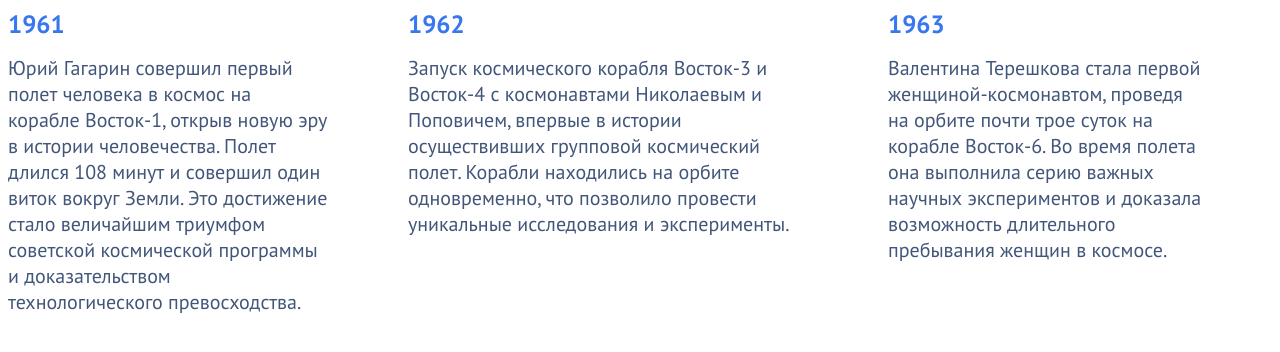
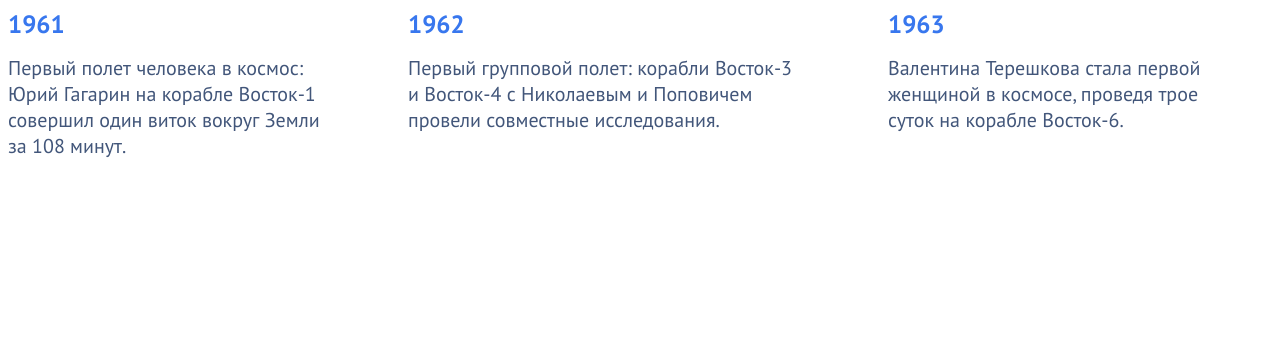
Before and after one commit to nikitaChandler01/circle-spinning, a React (Create React App) app: page / in a window 1280 px wide. Shown: the top 352 px of the page. Built offline with nearby package versions, Linux system fonts and the light colour scheme.

Commit message:
refactor: обновлены моковые данные

```diff
--- a/src/shared/mocks/EventsMocks.ts
+++ b/src/shared/mocks/EventsMocks.ts
@@ -12,167 +12,139 @@ export const EVENTS_MOCKS: EventsMock = {
     {
       year: 1961,
       eventDesc:
-        'Юрий Гагарин совершил первый полет человека в космос на корабле Восток-1, открыв новую эру в истории человечества. Полет длился 108 минут и совершил один виток вокруг Земли. Это достижение стало величайшим триумфом советской космической программы и доказательством технологического превосходства.',
+        'Первый полет человека в космос: Юрий Гагарин на корабле Восток-1 совершил один виток вокруг Земли за 108 минут.',
     },
     {
       year: 1962,
       eventDesc:
-        'Запуск космического корабля Восток-3 и Восток-4 с космонавтами Николаевым и Поповичем, впервые в истории осуществивших групповой космический полет. Корабли находились на орбите одновременно, что позволило провести уникальные исследования и эксперименты.',
+        'Первый групповой полет: корабли Восток-3 и Восток-4 с Николаевым и Поповичем провели совместные исследования.',
     },
     {
       year: 1963,
-      eventDesc:
-        'Валентина Терешкова стала первой женщиной-космонавтом, проведя на орбите почти трое суток на корабле Восток-6. Во время полета она выполнила серию важных научных экспериментов и доказала возможность длительного пребывания женщин в космосе.',
+      eventDesc: 'Валентина Терешкова стала первой женщиной в космосе, проведя трое суток на корабле Восток-6.',
     },
     {
       year: 1965,
       eventDesc:
-        'Алексей Леонов совершил первый в истории выход человека в открытый космос во время миссии Восход-2. Пробыв за бортом корабля 12 минут и 9 секунд, он провел ряд экспериментов и доказал возможность работы человека в условиях открытого космоса.',
+        'Алексей Леонов совершил первый в истории выход в открытый космос, проведя за бортом Восхода-2 12 минут.',
     },
     {
       year: 1967,
-      eventDesc:
-        'Запуск первого искусственного спутника Венеры - Венера-4, который впервые в истории передал данные об атмосфере другой планеты. Аппарат совершил первое прямое исследование атмосферы Венеры, измерив ее температуру, давление и состав.',
+      eventDesc: 'Венера-4 впервые передал данные об атмосфере другой планеты, исследовав температуру и состав Венеры.',
     },
     {
       year: 1969,
-      eventDesc:
-        'Успешные испытания первой многоместной космической станции Салют, определившей будущее космической программы. Станция была оснащена новейшим научным оборудованием и стала прототипом для всех последующих орбитальных станций.',
+      eventDesc: 'Испытания станции Салют с новейшим оборудованием открыли путь к созданию орбитальных станций.',
     },
   ],
   2: [
     {
       year: 1971,
-      eventDesc:
-        'Запуск первой орбитальной станции Салют-1, положившей начало эре долговременных космических станций. Станция стала первой в мире, предназначенной для длительного пребывания человека на орбите и проведения научных экспериментов.',
+      eventDesc: 'Запуск Салют-1 открыл эру долговременных орбитальных станций для научных исследований в космосе.',
     },
     {
       year: 1973,
-      eventDesc:
-        'Успешная посадка аппарата Луна-21 с луноходом Луноход-2, исследовавшим поверхность спутника Земли. Луноход-2 проехал по поверхности Луны более 37 километров, передав на Землю тысячи снимков и данных о лунном грунте.',
+      eventDesc: 'Луноход-2 проехал 37 км по поверхности Луны, собрав тысячи снимков и данных о лунном грунте.',
     },
     {
       year: 1975,
-      eventDesc:
-        'Историческая стыковка кораблей Союз и Аполлон, ставшая символом международного сотрудничества в космосе. Эта миссия продемонстрировала возможность совместной работы космических агентств разных стран и стала предшественником будущих международных проектов.',
+      eventDesc: 'Стыковка Союз-Аполлон стала символом международного сотрудничества в космосе между СССР и США.',
     },
     {
       year: 1977,
-      eventDesc:
-        'Запуск орбитальной станции Салют-6, на которой впервые были проведены длительные международные экспедиции. Станция стала площадкой для совместных исследований космонавтов из разных стран и укрепила международное сотрудничество в космосе.',
+      eventDesc: 'На станции Салют-6 впервые проведены длительные международные экспедиции космонавтов разных стран.',
     },
     {
       year: 1979,
-      eventDesc:
-        'Первый успешный запуск ракеты-носителя Протон-К с улучшенными характеристиками вывода грузов на орбиту. Эта ракета-носитель стала основным средством доставки грузов на орбиту в последующие годы и положила начало новой эре в космонавтике.',
+      eventDesc: 'Запуск улучшенной ракеты Протон-К положил начало новой эре в доставке грузов на орбиту.',
     },
   ],
   3: [
     {
       year: 1981,
-      eventDesc:
-        'Начало эксплуатации новой орбитальной станции Салют-7, ставшей платформой для уникальных научных экспериментов. Станция была оснащена современными лабораториями и оборудованием для проведения исследований в условиях невесомости.',
+      eventDesc: 'Салют-7 стал новой платформой для научных экспериментов с современными лабораториями в невесомости.',
     },
     {
       year: 1984,
-      eventDesc:
-        'Светлана Савицкая стала первой женщиной, совершившей выход в открытый космос во время миссии на Салют-7. Она провела за бортом станции 3 часа и 35 минут, выполняя научные эксперименты и демонстрируя возможности женщин в космонавтике.',
+      eventDesc: 'Светлана Савицкая - первая женщина в открытом космосе, провела за бортом Салюта-7 более 3 часов.',
     },
     {
       year: 1986,
-      eventDesc:
-        'Запуск базового модуля орбитальной станции Мир, ознаменовавший начало новой эры космических исследований. Станция Мир стала первой в мире многоразовой орбитальной станцией и использовалась для проведения долгосрочных научных экспериментов.',
+      eventDesc: 'Запуск станции Мир открыл эру долгосрочных орбитальных исследований в космосе.',
     },
     {
       year: 1988,
-      eventDesc:
-        'Первый полет космического корабля Буран - уникального многоразового орбитального корабля СССР. Полет прошел в автоматическом режиме и продемонстрировал высокую точность посадки и возможность многократного использования корабля.',
+      eventDesc: 'Первый автоматический полет Бурана показал возможность точной посадки многоразового корабля.',
     },
     {
       year: 1990,
-      eventDesc:
-        'Японский журналист Тоёхиро Акияма стал первым коммерческим космическим туристом на станции Мир. Его полет открыл новую эру в космическом туризме и продемонстрировал возможности сотрудничества между государственными и частными космическими программами.',
+      eventDesc: 'Японский журналист Тоёхиро Акияма стал первым коммерческим космонавтом на станции Мир.',
     },
   ],
   4: [
     {
       year: 1991,
-      eventDesc:
-        'Начало коммерческих запусков спутников с космодрома Байконур, открывших новую страницу в истории космонавтики. Эти запуски положили начало развитию коммерческого космического сектора в России и увеличению числа стран, имеющих доступ к космосу.',
+      eventDesc: 'Начало коммерческих запусков с Байконура открыло доступ в космос для многих стран.',
     },
     {
       year: 1994,
-      eventDesc:
-        'Российский космонавт Валерий Поляков установил рекорд длительности космического полета - 437 суток на станции Мир. Его миссия позволила получить уникальные данные о влиянии длительного пребывания в космосе на организм человека.',
+      eventDesc: 'Валерий Поляков установил рекорд пребывания в космосе - 437 суток на станции Мир.',
     },
     {
       year: 1996,
-      eventDesc:
-        'Успешная стыковка американского шаттла Атлантис со станцией Мир, начало программы Мир-Шаттл. Эта программа стала символом сотрудничества между Россией и США в космосе и открыла новые возможности для научных исследований.',
+      eventDesc: 'Стыковка Атлантиса с Миром начала программу сотрудничества России и США в космосе.',
     },
     {
       year: 1998,
-      eventDesc:
-        'Запуск первого модуля МКС - Заря, построенного в России, положивший начало крупнейшему международному проекту. МКС стала новой платформой для международного сотрудничества в космосе и проведения научных исследований.',
+      eventDesc: 'Запуск российского модуля Заря положил начало строительству Международной космической станции.',
     },
     {
       year: 2000,
-      eventDesc:
-        'Начало постоянного присутствия человека на МКС с прибытием первого долговременного экипажа. Это событие ознаменовало новую эру в освоении космоса и открыло возможности для проведения долгосрочных научных исследований.',
+      eventDesc: 'Прибытие первого постоянного экипажа на МКС начало эру непрерывного присутствия людей в космосе.',
     },
   ],
   5: [
     {
       year: 2001,
-      eventDesc:
-        'Первый космический турист Деннис Тито совершил полет на МКС, открыв эру коммерческого космического туризма. Его полет продлился почти 8 дней, за которые он провел ряд научных экспериментов и стал первым частным гражданином, посетившим космос.',
+      eventDesc: 'Деннис Тито открыл эру космического туризма, проведя 8 дней на МКС как первый частный космонавт.',
     },
     {
       year: 2003,
-      eventDesc:
-        'Запуск европейского марсианского зонда Mars Express с российским посадочным модулем Бигль-2. Эта миссия стала первой в мире попыткой посадки на Марс аппарата с европейским флагом и открыла новую страницу в исследовании Красной планеты.',
+      eventDesc: 'Запуск Mars Express с модулем Бигль-2 стал первой европейской попыткой исследования Марса.',
     },
     {
       year: 2006,
-      eventDesc:
-        'Запуск первого российского спутника системы ГЛОНАСС нового поколения для глобальной навигации. Спутник обеспечил высокую точность определения координат и стал основой для создания глобальной навигационной системы России.',
+      eventDesc: 'Запуск спутника ГЛОНАСС нового поколения заложил основу российской навигационной системы.',
     },
     {
       year: 2008,
-      eventDesc:
-        'Присоединение к МКС европейского научного модуля Колумбус, расширившего возможности станции. Модуль Колумбус стал важным этапом в развитии МКС и открыл новые горизонты для научных исследований в области астрофизики, биологии и медицины.',
+      eventDesc: 'Модуль Колумбус расширил возможности МКС для исследований в астрофизике и биологии.',
     },
     {
       year: 2010,
-      eventDesc:
-        'Успешные испытания нового пилотируемого корабля Союз ТМА-М с цифровой системой управления. Эти испытания подтвердили высокую надежность и безопасность нового поколения космических кораблей Союз.',
+      eventDesc: 'Испытания Союз ТМА-М подтвердили надежность нового поколения космических кораблей.',
     },
   ],
   6: [
     {
       year: 2011,
-      eventDesc:
-        'Завершение программы Space Shuttle, открывшее новую эру в сотрудничестве России и США в космосе. Программа Shuttle стала одной из самых успешных в истории космонавтики и заложила основы для дальнейшего международного сотрудничества.',
+      eventDesc: 'Завершение программы Space Shuttle открыло новую главу в сотрудничестве России и США в космосе.',
     },
     {
       year: 2013,
-      eventDesc:
-        'Запуск российского биоспутника Бион-М1 с живыми организмами для изучения влияния космоса на живые существа. Миссия предоставила уникальные данные о том, как космическая среда влияет на биологические процессы.',
+      eventDesc: 'Биоспутник Бион-М1 изучил влияние космической среды на живые организмы.',
     },
     {
       year: 2015,
-      eventDesc:
-        'Годовая миссия на МКС Скотта Келли и Михаила Корниенко для исследования длительного влияния невесомости. Эта миссия стала важным шагом к пониманию того, как длительные космические полеты влияют на человека.',
+      eventDesc: 'Годовая миссия Келли и Корниенко на МКС исследовала влияние длительной невесомости на человека.',
     },
     {
       year: 2017,
-      eventDesc:
-        'Запуск первого ангольского спутника AngoSat-1, созданного при участии российских специалистов. Этот спутник стал символом сотрудничества России и Анголы в области космических технологий.',
+      eventDesc: 'Запуск AngoSat-1 стал символом космического сотрудничества России и Анголы.',
     },
     {
       year: 2020,
-      eventDesc:
-        'Первый пилотируемый полет корабля Crew Dragon к МКС ознаменовал новую веху в истории космических полетов. Успешная миссия продемонстрировала эффективность сотрудничества государственных космических агентств и частных компаний в освоении космоса.',
+      eventDesc: 'Первый полет Crew Dragon к МКС показал успех сотрудничества государства и частного сектора.',
     },
   ],
 };
```
